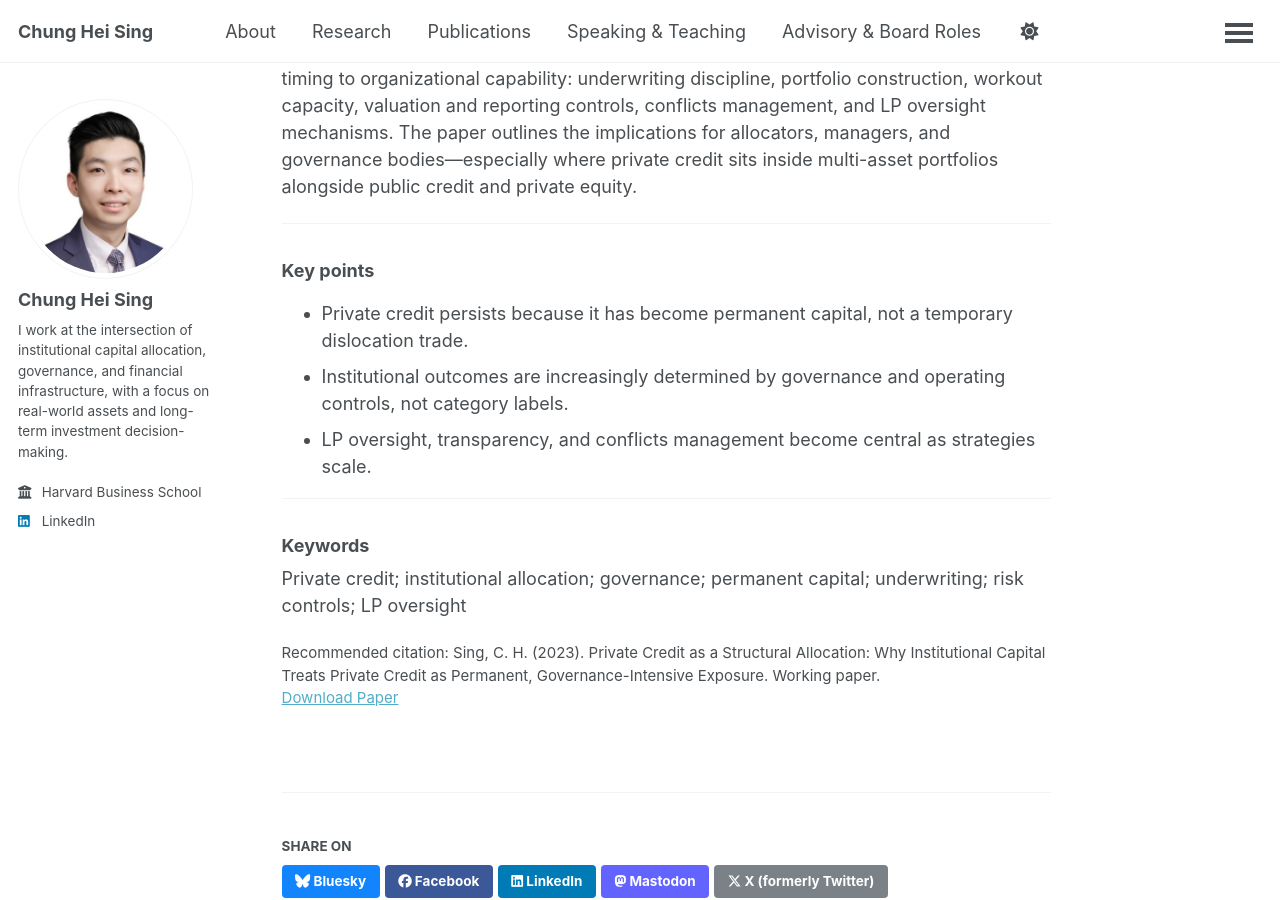
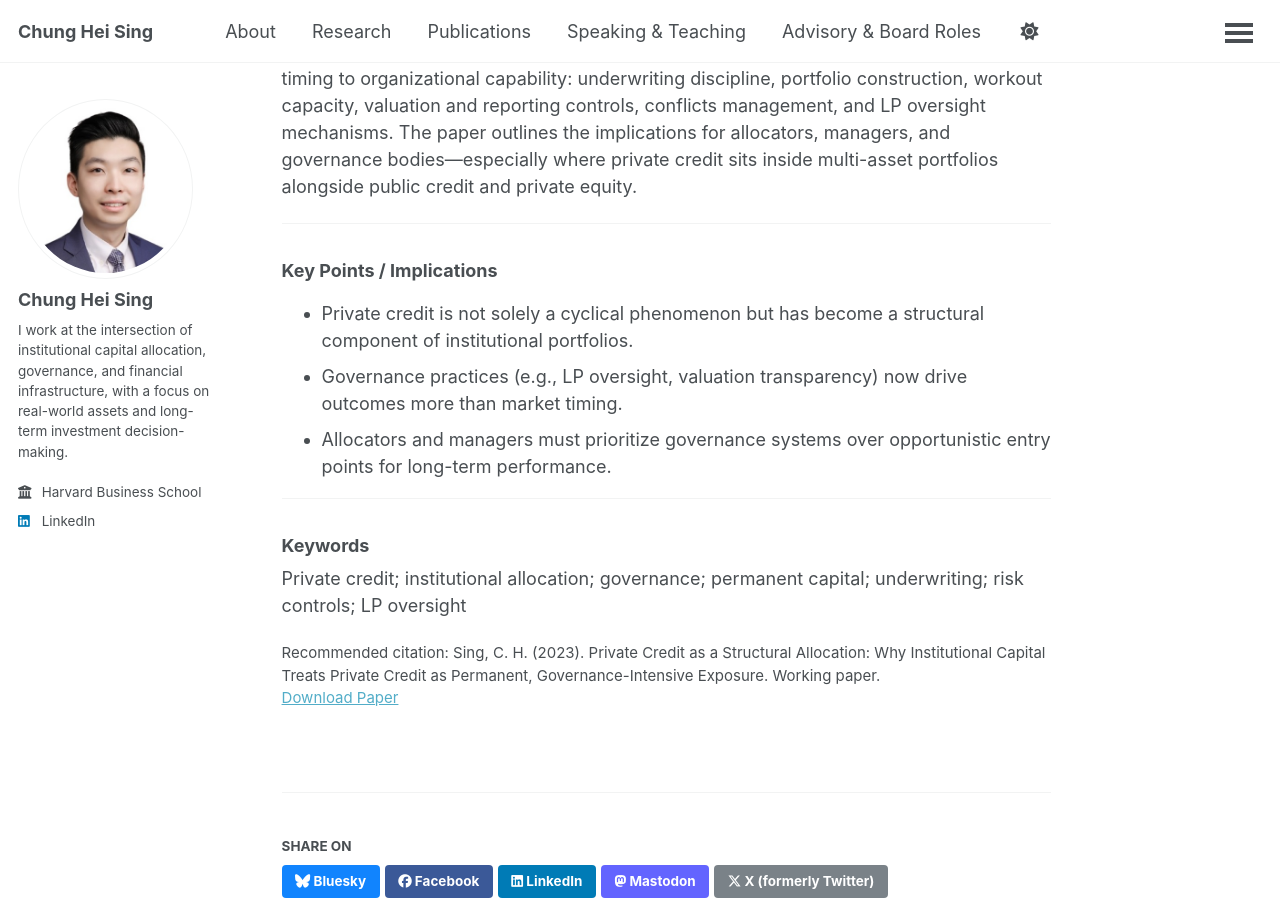
Before and after one commit to chungheising/chungheising.github.io, a Jekyll site: the page built from _publications/2023_10_Private_Credit_as_a_Structural_Allocation.md, in a window 1280 px wide and 900 px high, scrolled down 527 px. Built offline with Jekyll 4.4.1, drawn with Linux system fonts in a browser that asks for light colours; a script bundle is joined from its source files by our own code; library files that are not in the unit come from our copies.

Commit message:
Update 2023_10_Private_Credit_as_a_Structural_Allocation.md

```diff
--- a/_publications/2023_10_Private_Credit_as_a_Structural_Allocation.md
+++ b/_publications/2023_10_Private_Credit_as_a_Structural_Allocation.md
@@ -19,10 +19,11 @@ As private credit becomes permanent, performance depends less on opportunistic e
 
 ---
 
-### Key points
-- Private credit persists because it has become permanent capital, not a temporary dislocation trade.
-- Institutional outcomes are increasingly determined by governance and operating controls, not category labels.
-- LP oversight, transparency, and conflicts management become central as strategies scale.
+### Key Points / Implications
+
+- Private credit is not solely a cyclical phenomenon but has become a structural component of institutional portfolios.
+- Governance practices (e.g., LP oversight, valuation transparency) now drive outcomes more than market timing.
+- Allocators and managers must prioritize governance systems over opportunistic entry points for long-term performance.
 
 ---
 
```
